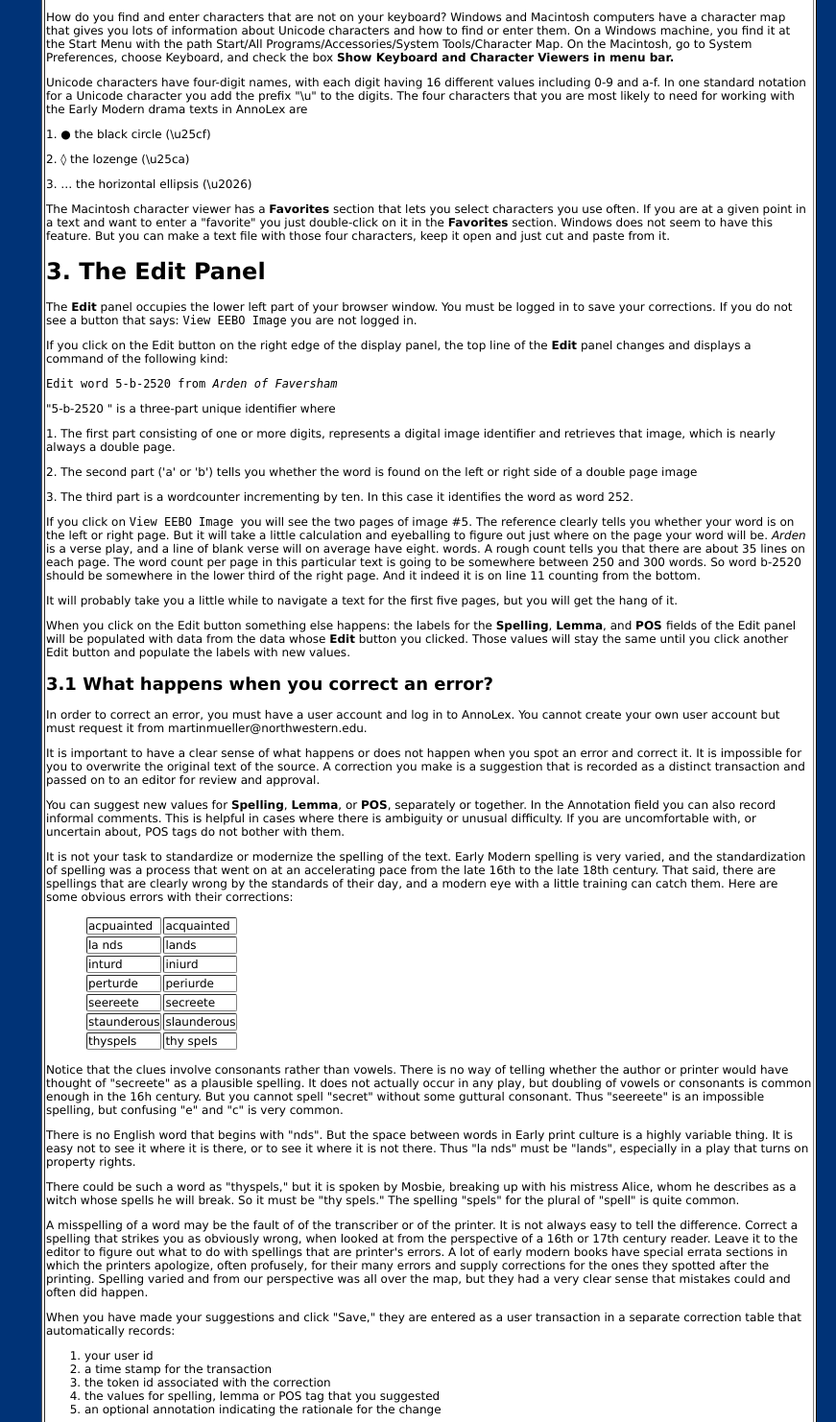
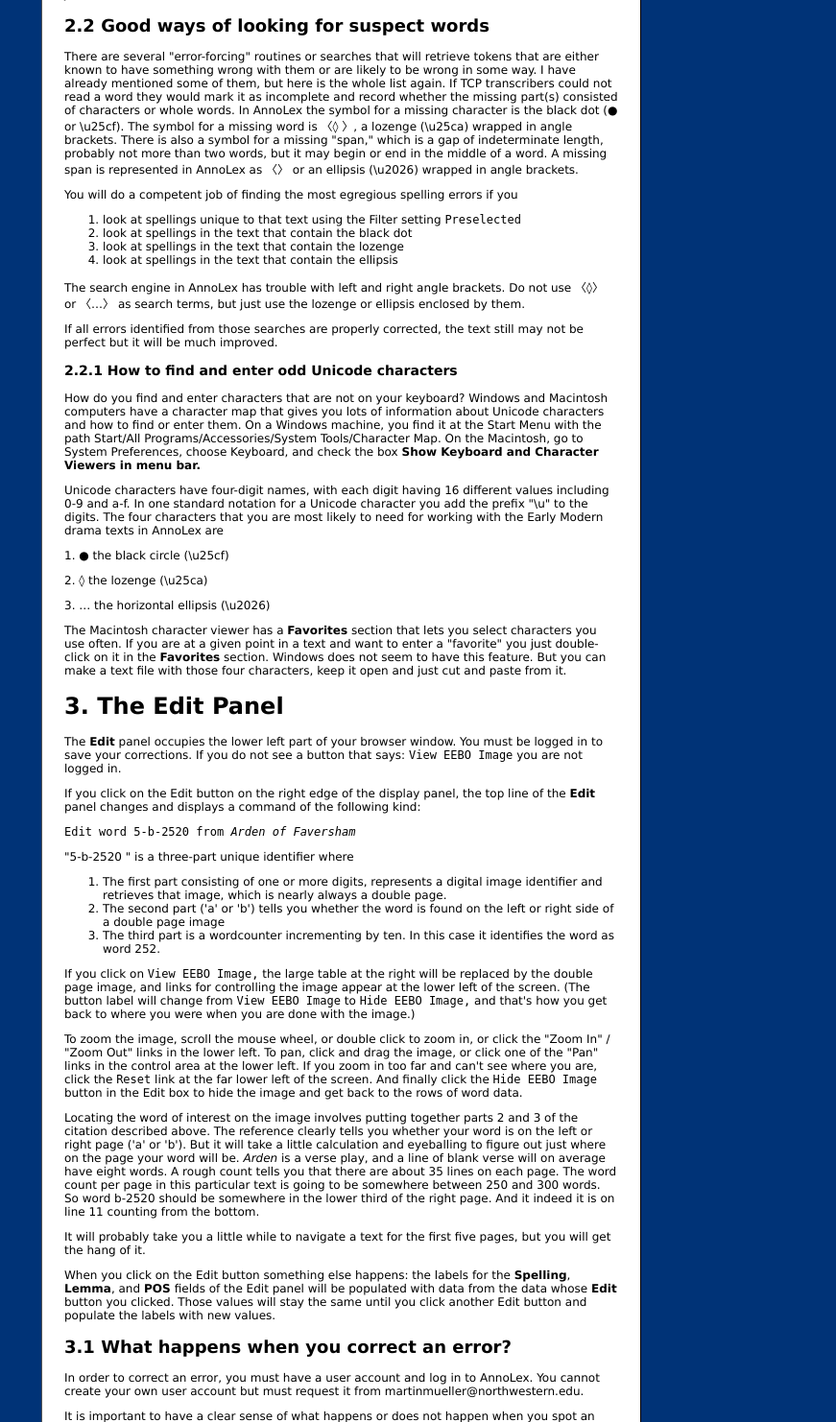
Before and after one commit to craigberry/annolex, a Django app: page /about/ in a window 1280 px wide. Shown: the part 2001-3483 px from the top of the page at 96% size, without its empty margins (409-1280 px from the left). Run offline with Django 3.2, Linux system fonts and the light colour scheme.

Commit message:
Doc update for pan/zoom.

```diff
--- a/annolex/annolexapp/templates/about.html
+++ b/annolex/annolexapp/templates/about.html
@@ -16,8 +16,8 @@
   </ul>
   </div>
 </div>
-<div id="wordlist">
-<table class="wordlist">
+<div id="about">
+<table class="about">
 <tr><td>
 <p align="center">AnnoLex Beta v0.14 -- 20 June 2013</p>
 
@@ -285,26 +285,40 @@ kind:</p>
 
 <p>&quot;5-b-2520 &quot; is a three-part unique identifier where</p>
 
-<p>1. The first part consisting of one or more digits, represents a digital image
-identifier and retrieves that image, which is nearly always a double page.</p>
+<ol>
+<li>The first part consisting of one or more digits, represents a digital image
+identifier and retrieves that image, which is nearly always a double page.</li>
 
-<p>2. The
-second part ('a' or 'b') tells you whether the word is found on the left or
-right side of a double page image</p>
+<li>The second part ('a' or 'b') tells you whether the word is found on the left or
+right side of a double page image</li>
 
-<p>3. The
-third part is a wordcounter incrementing by ten. In this case it identifies the
-word as word 252.</p>
+<li>The third part is a wordcounter incrementing by ten. In this case it identifies the
+word as word 252.</li>
+</ol>
 
-<p>If you click on <code>View EEBO Image </code>you will see the two pages of image #5.
-The reference clearly tells you whether
-your word is on the left or right page. But it will take a little calculation
+<p>If you click on <code>View EEBO Image,</code> the large table at the right will be
+replaced by the double page image, and links for controlling the image appear at
+the lower left of the screen.  (The button label will change from <code>View EEBO Image</code>
+to <code>Hide EEBO Image,</code> and that's how you get back to where you were when you are done with
+the image.)
+</p>
+
+<p>To zoom the image, scroll the mouse wheel, or double click to zoom in, or click the
+"Zoom In" / "Zoom Out" links in the lower left.  To pan, click and drag the image, or click
+one of the "Pan" links in the control area at the lower left.  If you zoom in too far and
+can't see where you are, click the <code>Reset</code> link at the far lower left of the screen.  And
+finally click the <code>Hide EEBO Image</code> button in the Edit box to hide the image and get
+back to the rows of word data.
+</p>
+
+<p>Locating the word of interest on the image involves putting together parts 2 and 3 of
+the citation described above. The reference clearly tells you whether
+your word is on the left or right page ('a' or 'b'). But it will take a little calculation
 and eyeballing to figure out just where on the page your word will be.  <i>Arden</i> is a verse play, and a line of
-blank verse will on average have eight. words. A rough count tells you that
+blank verse will on average have eight words. A rough count tells you that
 there are about 35 lines on each page.  The word count per page in this particular text is going to be somewhere
 between 250 and 300 words. So word b-2520 should be somewhere in the lower
-third of the right page.  And it
-indeed it is on line 11 counting from the bottom. </p>
+third of the right page.  And it indeed it is on line 11 counting from the bottom. </p>
 
 <p>It will probably take you a little while to navigate a text
 for the first five pages, but you will get the hang of it.</p>
@@ -617,6 +631,7 @@ create one's own account.</li>
 <li>External authentication, allowing integration with institutional user IDs.</li>
 </ul>
 </td></tr>
+</table>
 </div>
 </div>
 
--- a/annolex/annolexapp/templates/start.html
+++ b/annolex/annolexapp/templates/start.html
@@ -105,6 +105,16 @@
       font-size: 14px;
       color: white;
     }
+    table.about {
+      border-width: 1px;
+      border-style: outset;
+      border-color: black;
+      background-color: white;
+      -webkit-border-radius: 12px;
+      border-radius: 12px;
+      width:625px;
+      padding: 20px;
+    }
     #pagination a:link, #pagination a:visited {color:white;}
     #pagination a {padding:0 7px;}
     #pagination a:hover {color:#fff; font-weight: bold;}
```
